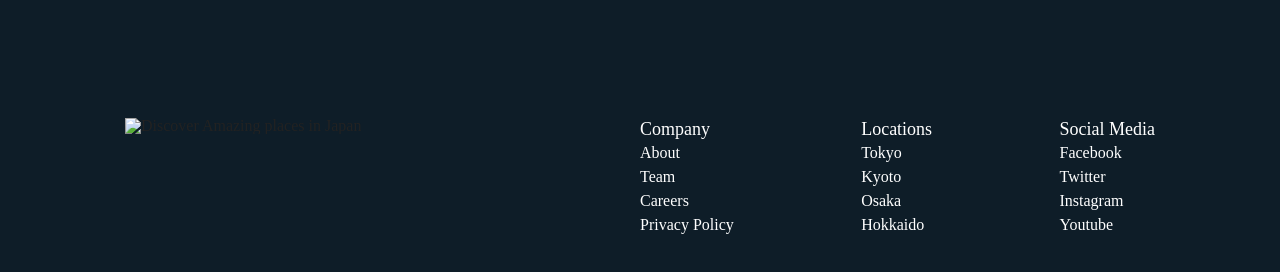
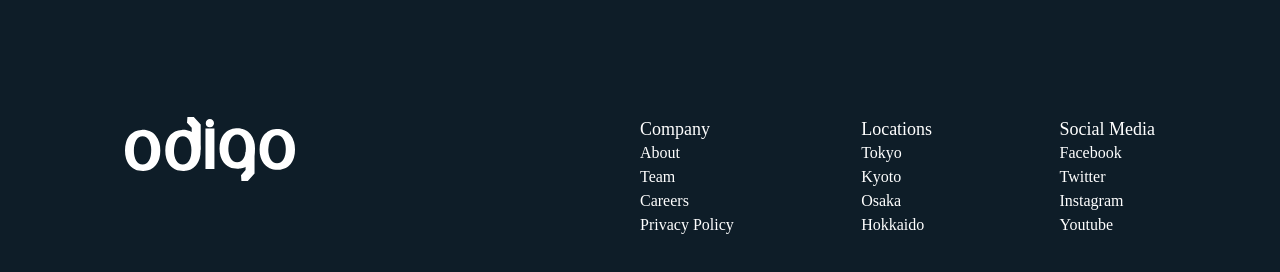
Before and after one commit to slbn/TravelSite, a plain HTML site: page index.html in a window 1280 px wide. Shown: the part 5359-5631 px from the top of the page. Drawn offline with Linux system fonts and the light colour scheme.

Commit message:
Update index.html

```diff
--- a/index.html
+++ b/index.html
@@ -367,7 +367,7 @@
     <div class="wrapper">
         <div class="footer__item">
             <div class="footer__logo">
-                <img src="./img/odigo-logo1.svg" alt="Discover Amazing places in Japan" class="footer__logo-pic">
+                <img src="./img/odigo-logo.svg" alt="Discover Amazing places in Japan" class="footer__logo-pic">
             </div>
             <nav class="footer__nav">
                 <ul class="footer__menu">
```
